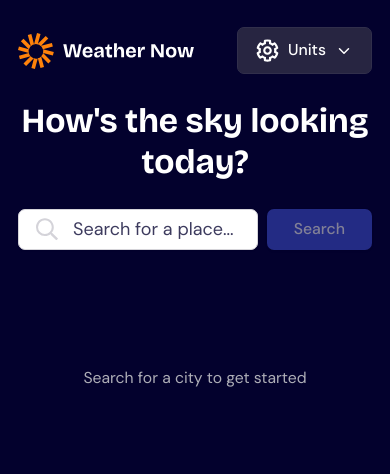
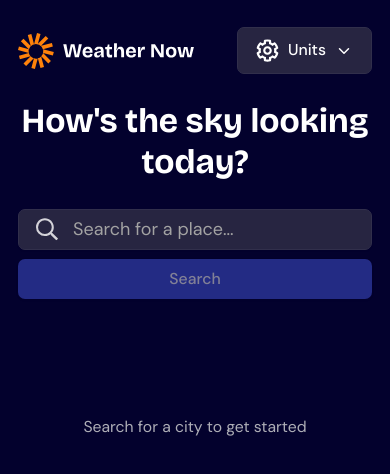
Before and after one commit to keith-ufumeli/weather-app-frontend-mentor, a React (Vite) app: page / in a window 390 px wide. Shown: the top 474 px of the page. Built offline with nearby package versions, Linux system fonts and the light colour scheme.

Commit message:
Update styling in HourlyForecast, SearchBar, and UnitsDropdown components for improved visual consistency; adjust focus ring colors and layout properties to enhance user experience.

```diff
--- a/src/components/HourlyForecast.tsx
+++ b/src/components/HourlyForecast.tsx
@@ -120,7 +120,7 @@ export function HourlyForecast() {
           value={selectedDayIndex.toString()}
           onValueChange={(value) => setSelectedDayIndex(Number(value))}
         >
-          <SelectTrigger className="w-[140px] bg-neutral-800 border-neutral-700 text-neutral-0 hover:bg-neutral-700 focus:ring-2 focus:ring-blue-500">
+          <SelectTrigger className="w-[140px] bg-neutral-800 border-neutral-700 text-neutral-0 hover:bg-neutral-700 focus:ring-2 focus:ring-neutral-0">
             <SelectValue>
               {formatShortDayName(weatherData.daily[selectedDayIndex]?.date || '')}
             </SelectValue>
--- a/src/components/SearchBar.tsx
+++ b/src/components/SearchBar.tsx
@@ -44,7 +44,7 @@ export function SearchBar() {
 
   return (
     <div className="relative w-full max-w-lg mx-auto">
-      <div className="relative flex gap-2">
+      <div className="relative flex flex-col md:flex-row gap-2">
         <div className="relative flex-1">
           <img
             src={loading ? loadingIcon : searchIcon}
@@ -59,7 +59,7 @@ export function SearchBar() {
             onChange={handleInputChange}
             onFocus={handleInputFocus}
             onKeyDown={handleKeyDown}
-            className="pl-12 pr-4 py-3 text-base bg-neutral-0 border-neutral-200 focus:border-blue-500 focus:ring-2 focus:ring-blue-500 focus:ring-offset-0 rounded-md"
+            className="pl-12 pr-4 py-3 text-base bg-neutral-800 border-neutral-700 text-neutral-0 placeholder:text-neutral-400 focus:border-neutral-0 focus:ring-2 focus:ring-neutral-0 focus:ring-offset-0 rounded-md"
             aria-label="Search for a city"
             title="Search for a city"
             aria-autocomplete="list"
@@ -71,7 +71,7 @@ export function SearchBar() {
         <Button
           onClick={handleSearchClick}
           disabled={loading || results.length === 0}
-          className="px-6 py-3 bg-blue-500 hover:bg-blue-600 text-neutral-0 font-medium rounded-md disabled:opacity-50 disabled:cursor-not-allowed"
+          className="px-6 py-3 bg-blue-500 hover:bg-blue-600 text-neutral-0 font-medium rounded-md disabled:opacity-50 disabled:cursor-not-allowed focus:outline-none focus:ring-2 focus:ring-neutral-0 focus:ring-offset-2 focus:ring-offset-neutral-900"
         >
           Search
         </Button>
@@ -98,7 +98,7 @@ export function SearchBar() {
               key={location.id}
               type="button"
               onClick={() => handleSelectLocation(location)}
-              className="w-full text-left px-4 py-2 hover:bg-neutral-200 focus:bg-neutral-200 focus:outline-none focus:ring-2 focus:ring-blue-500 focus:ring-inset transition-colors"
+              className="w-full text-left px-4 py-2 hover:bg-neutral-200 focus:bg-neutral-200 focus:outline-none focus:ring-2 focus:ring-neutral-0 focus:ring-inset transition-colors"
               role="option"
               aria-selected="false"
             >
--- a/src/components/UnitsDropdown.tsx
+++ b/src/components/UnitsDropdown.tsx
@@ -54,7 +54,7 @@ export function UnitsDropdown() {
   return (
     <DropdownMenu>
       <DropdownMenuTrigger
-        className="flex items-center gap-2 px-4 py-2.5 rounded-md bg-neutral-800 hover:bg-neutral-700 focus:outline-none focus:ring-2 focus:ring-blue-500 focus:ring-offset-2 focus:ring-offset-neutral-900 transition-colors text-neutral-0 border border-neutral-700"
+        className="flex items-center gap-2 px-4 py-2.5 rounded-md bg-neutral-800 hover:bg-neutral-700 focus:outline-none focus:ring-2 focus:ring-neutral-0 focus:ring-offset-2 focus:ring-offset-neutral-900 transition-colors text-neutral-0 border border-neutral-700"
         aria-label="Units selector"
       >
         <img src={unitsIcon} alt="" className="w-5 h-5" aria-hidden="true" />
```
Also changed, not shown: screenshot.png (added).
